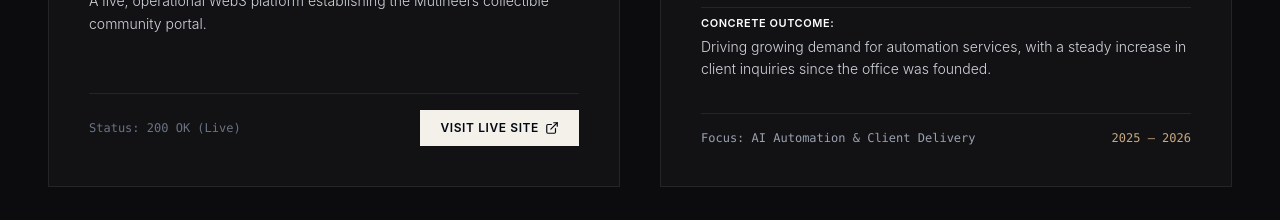
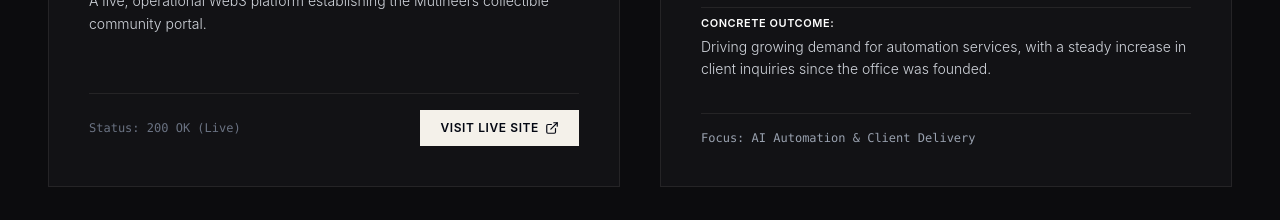
Before and after one commit to khalography/my-portfolio, a React (Vite) app: page / in a window 1280 px wide. Shown: the part 4420-4640 px from the top of the page. Built offline with nearby package versions, Linux system fonts and the light colour scheme.

Commit message:
Remove duplicate years span from AI Lead card footer

```diff
--- a/src/components/EditorialCaseStudy.jsx
+++ b/src/components/EditorialCaseStudy.jsx
@@ -129,7 +129,6 @@ export default function EditorialCaseStudy() {
             {/* Role Metadata Footer */}
             <div className="pt-4 border-t border-editorial flex items-center justify-between text-xs font-mono text-gray-400">
               <span>Focus: AI Automation & Client Delivery</span>
-              <span className="text-[#c8a97e]">2025 – 2026</span>
             </div>
 
           </div>
```
